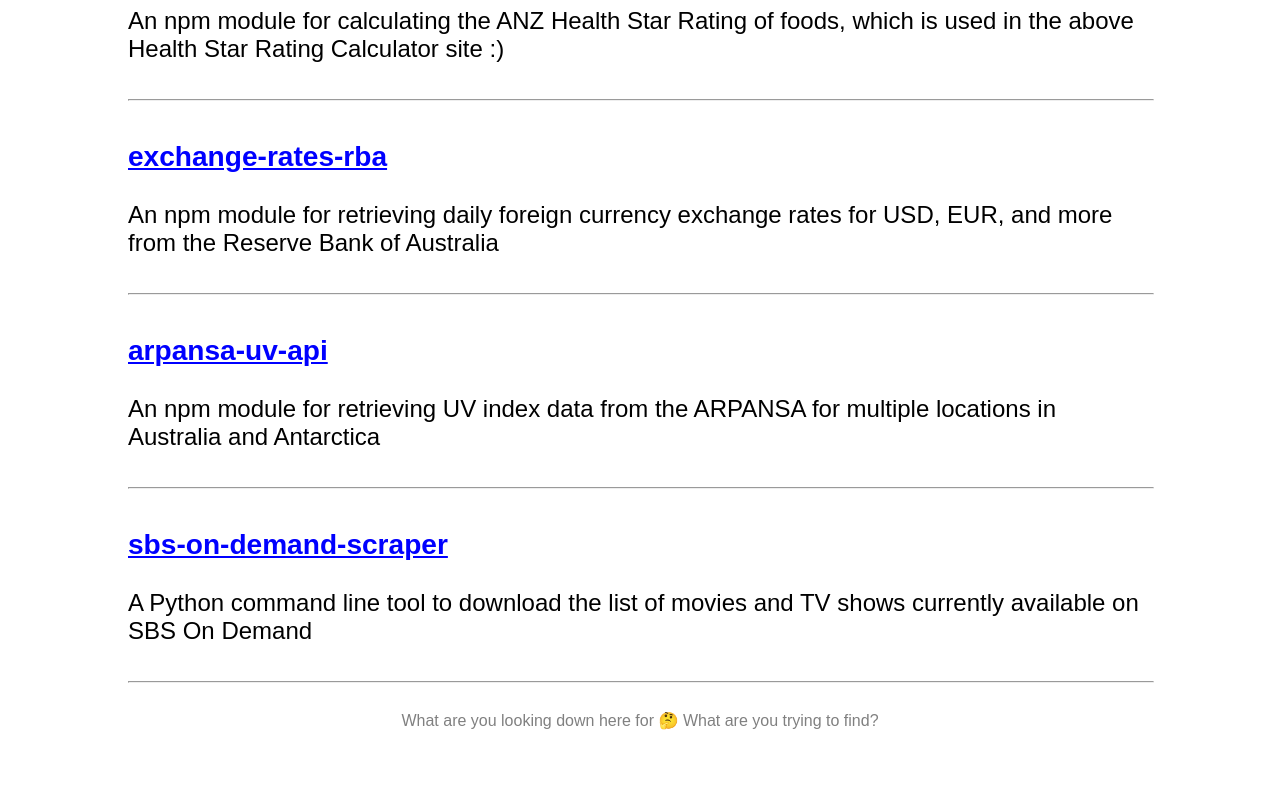
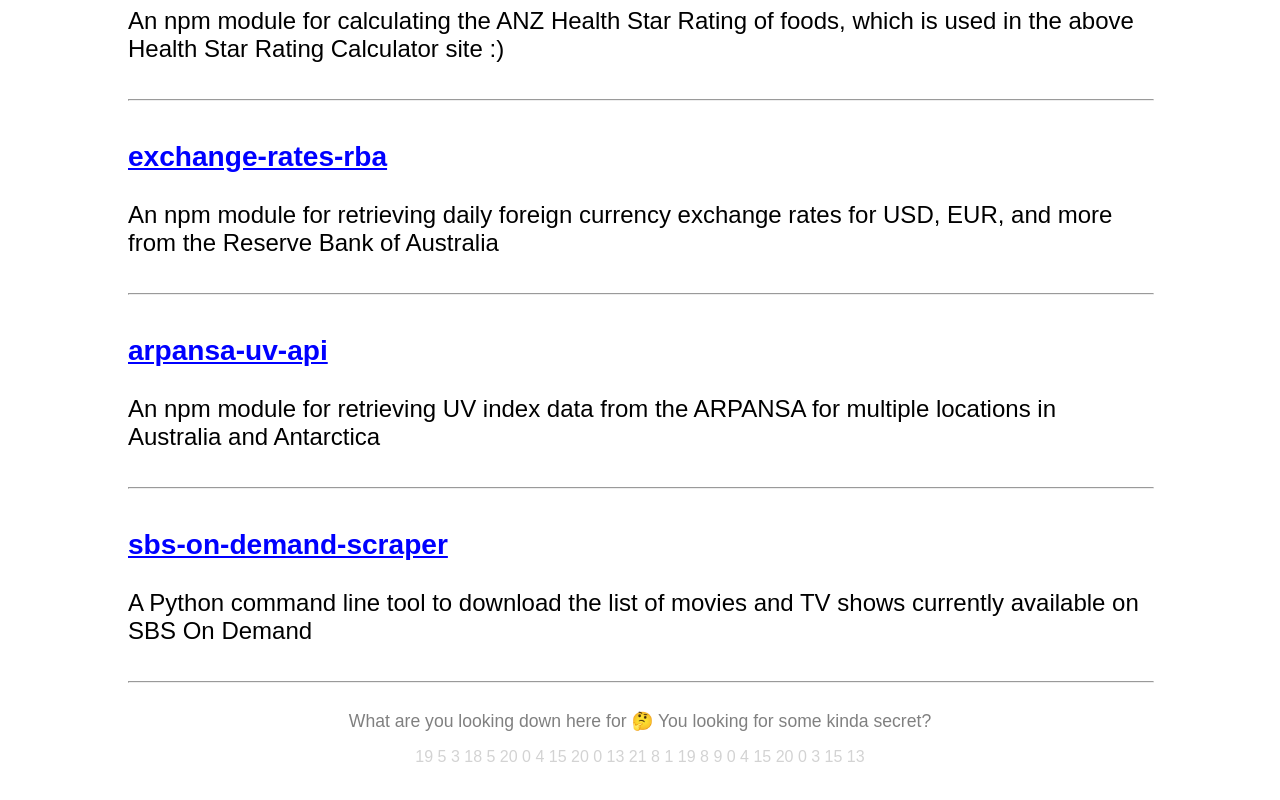
Before and after one commit to muhashi/muhashi.github.io, a SvelteKit app: page / in a window 1280 px wide. Shown: the part 4506-5306 px from the top of the page. Built offline with nearby package versions, Linux system fonts and the light colour scheme.

Commit message:
Add footer

```diff
--- a/src/routes/+page.svelte
+++ b/src/routes/+page.svelte
@@ -2,6 +2,8 @@
   import Header from "./Header.svelte";
   import About from "./About.svelte";
   import Projects from "./projects/Projects.svelte";
+
+  console.log("🔑 STINGRAY");
 </script>
 
 <div>
@@ -10,7 +12,10 @@
   <Projects />
   <footer>
     <p id="footer-text">
-      What are you looking down here for 🤔 What are you trying to find?
+      What are you looking down here for 🤔 You looking for some kinda secret?
+    </p>
+    <p id="footer-text" style="color: lightgray; font-size: 1rem;">
+      19 5 3 18 5 20 0 4 15 20 0 13 21 8 1 19 8 9 0 4 15 20 0 3 15 13
     </p>
   </footer>
 </div>
@@ -25,7 +30,9 @@
   }
 
   #footer-text {
-    font-size: medium;
+    font-size: 1.1rem;
     color: gray;
+    text-align: center;
+    margin: 1rem 2rem;
   }
 </style>
```
